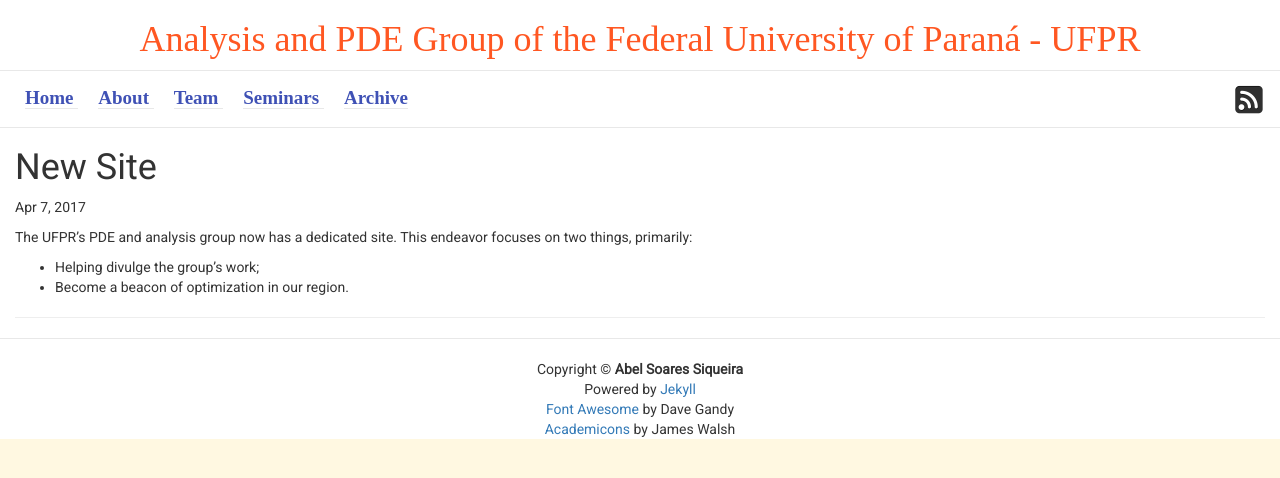
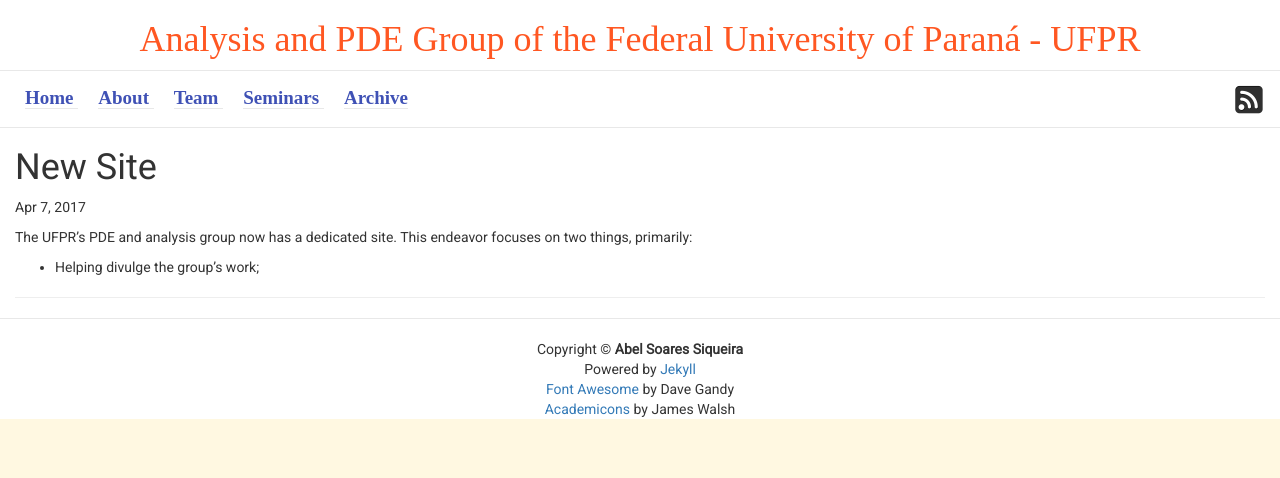
Before and after one commit to ufpr-pde/ufpr-opt.github.io, a Jekyll site: the page built from _posts/2017-04-07-new-site.md, in a window 1280 px wide. Shown: the top 478 px of the page. Built offline with Jekyll 4.4.1, drawn with Linux system fonts in a browser that asks for light colours; some web fonts are replaced.

Commit message:
Update 2017-04-07-new-site.md

```diff
--- a/_posts/2017-04-07-new-site.md
+++ b/_posts/2017-04-07-new-site.md
@@ -6,4 +6,3 @@ The UFPR's PDE and analysis group now has a dedicated site.
 This endeavor focuses on two things, primarily:
 
   - Helping divulge the group's work;
-  - Become a beacon of optimization in our region.
```
